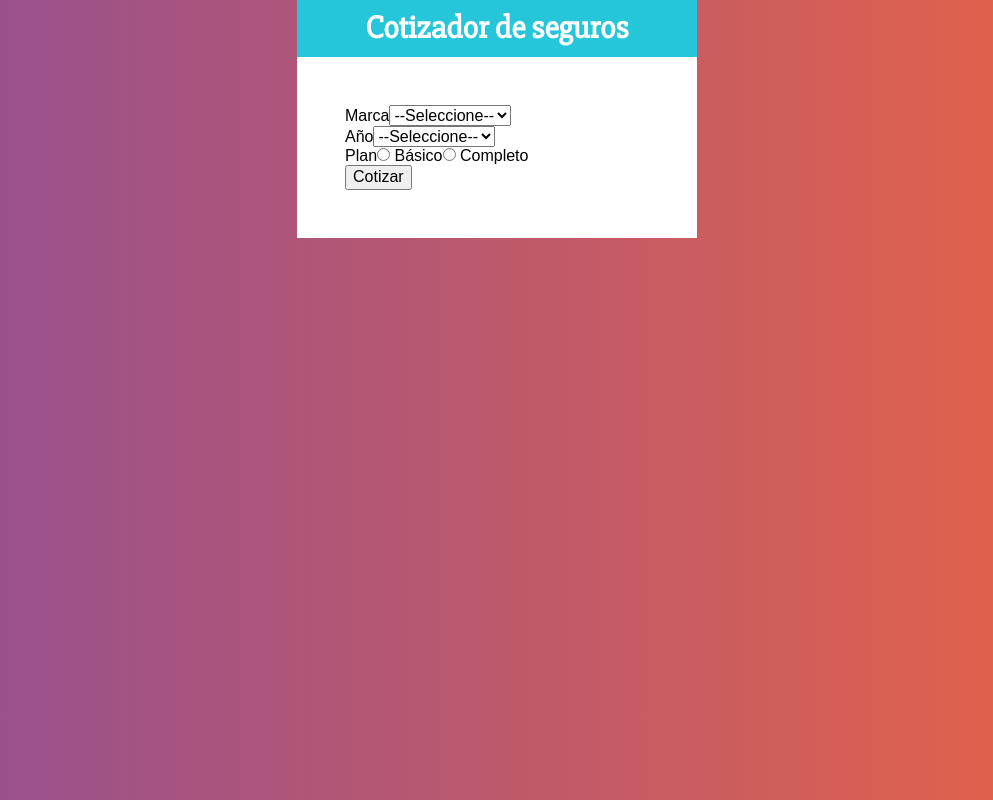
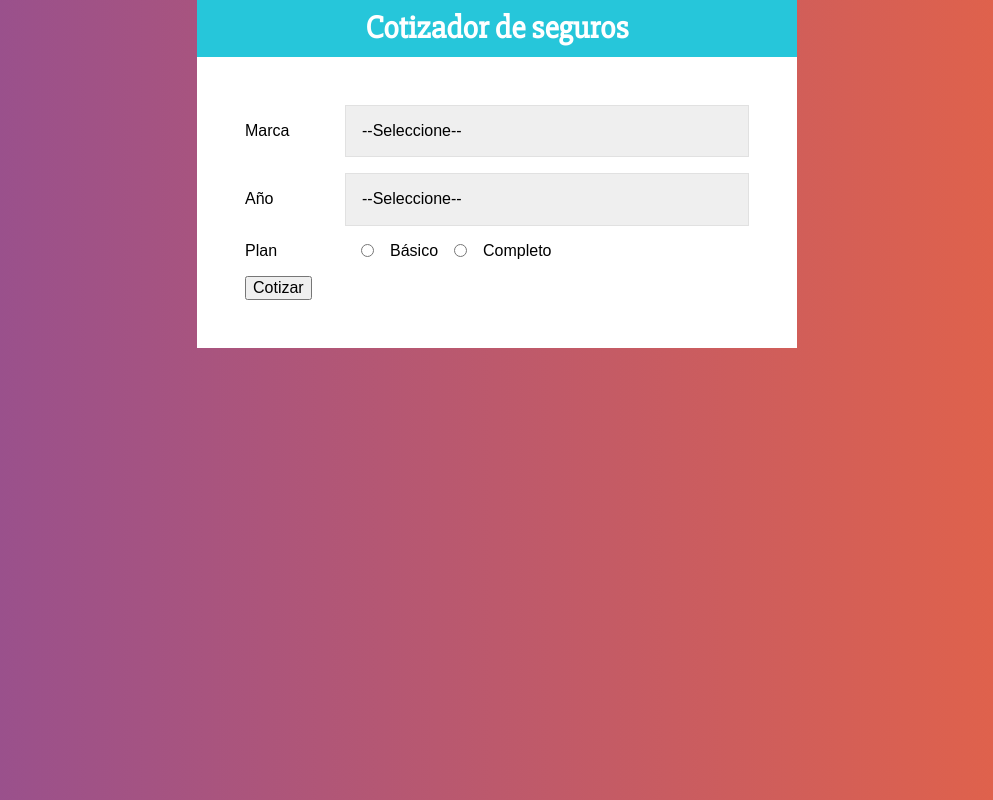
Before and after one commit to jhoanse98/Cotizador-de-seguros, a React (Create React App) app: page / in a window 1280 px wide. Shown: the whole page, without its empty margins (143-1136 px from the left). Built offline with nearby package versions, Linux system fonts and the light colour scheme.

Commit message:
Creación de los styled Components para formulario

```diff
--- a/src/App.js
+++ b/src/App.js
@@ -5,7 +5,7 @@
 import styled from '@emotion/styled';
 
 const Contenedor = styled.div`
-  max-width: 400px;
+  max-width: 600px;
   margin: 0px auto;
 `;
 
--- a/src/components/Formulario.js
+++ b/src/components/Formulario.js
@@ -1,26 +1,52 @@
 import React from 'react';
+import styled from '@emotion/styled';
+
+const Campo = styled.div`
+    display: flex;
+    align-items: center;
+    margin-bottom: 1rem;
+`;
+
+const Label =styled.label`
+    flex: 0 0 100px;
+`;
+
+const Select = styled.select`
+    width: 100%;
+    display: block;
+    padding: 1rem;
+    border: 1px solid #e1e1e1;
+    -webkit-appearance: none;
+`;
+//webkit appearance quita la apariencia natural de select
+//sin este no se aplicaria ni el border o el padding
+
+
+const InputRadio = styled.input`
+    margin: 0 1rem;
+`;
 
 const Formulario = () => {
-    //en los input type "radio"
+    //En los input type "radio"
     //deben tener el mismo name de tal manera
     //que solo se seleccione uno
     //de tener nombres diferentes se podrían seleccionar ambos
     return (
         <form>
-            <div>
-                <label>Marca</label>
-                <select>
+            <Campo>
+                <Label>Marca</Label>
+                <Select>
                     <option value="">--Seleccione--</option>
                     <option value="americano">Americano</option>
                     <option value="europeo">Europeo</option>
                     <option value="asiatico">Asiático</option>
 
-                </select>
-            </div>
+                </Select>
+            </Campo>
 
-            <div>
-                <label>Año</label>
-                <select>
+            <Campo>
+                <Label>Año</Label>
+                <Select>
                     <option value="">--Seleccione--</option>
                     <option value="2021">2021</option>
                     <option value="2020">2020</option>
@@ -33,26 +59,26 @@
                     <option value="2013">2013</option>
                     <option value="2012">2012</option>
                     <option value="2011">2011</option>
-                </select>
-            </div>
+                </Select>
+            </Campo>
 
 
 
-            <div>
-                <label>Plan</label>
-                <input
+            <Campo>
+                <Label>Plan</Label>
+                <InputRadio
                     type="radio"
                     name="plan"
                     value="basico"
                 /> Básico
 
-                <input
+                <InputRadio
                     type="radio"
                     name="plan"
                     value="completo"
                 /> Completo
 
-            </div>
+            </Campo>
 
             <button type="button">Cotizar</button>
         </form>
```
